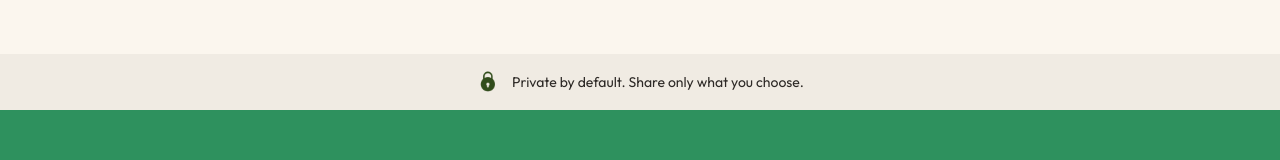
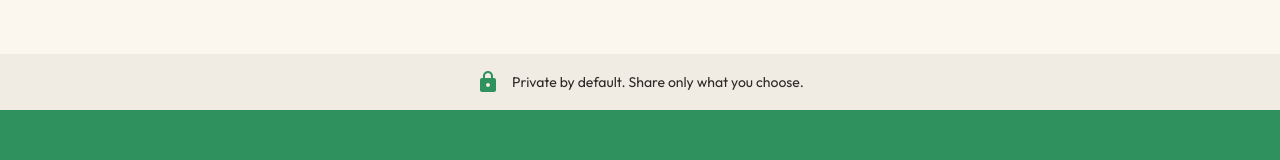
Before and after one commit to jmariano19/carelog-landing, a Next.js app: page / in a window 1280 px wide. Shown: the part 478-638 px from the top of the page. Built offline with nearby package versions, Linux system fonts and the light colour scheme.

Commit message:
Replace lock image with SVG, add favicon, language-based WhatsApp messages

```diff
--- a/app/layout.tsx
+++ b/app/layout.tsx
@@ -17,7 +17,10 @@ const outfit = Outfit({
 
 export const metadata: Metadata = {
   title: "CareLog — Mobile Landing",
-  description: "CareLog mobile landing page"
+  description: "CareLog mobile landing page",
+  icons: {
+    icon: "/favicon.svg",
+  },
 };
 
 export default function RootLayout({ children }: { children: React.ReactNode }) {
--- a/components/Hero.tsx
+++ b/components/Hero.tsx
@@ -43,7 +43,9 @@ export default function Hero() {
       {/* Privacy Banner */}
       <div className="w-full bg-[#f0ebe3] py-4">
         <div className="max-w-[420px] mx-auto px-6 flex items-center justify-center gap-3">
-          <img src="/Lock.png" alt="Privacy" className="w-[24px] h-[24px] object-contain" />
+          <svg width="24" height="24" viewBox="0 0 24 24" fill="none" xmlns="http://www.w3.org/2000/svg" className="flex-shrink-0">
+            <path d="M18 8H17V6C17 3.24 14.76 1 12 1C9.24 1 7 3.24 7 6V8H6C4.9 8 4 8.9 4 10V20C4 21.1 4.9 22 6 22H18C19.1 22 20 21.1 20 20V10C20 8.9 19.1 8 18 8ZM12 17C10.9 17 10 16.1 10 15C10 13.9 10.9 13 12 13C13.1 13 14 13.9 14 15C14 16.1 13.1 17 12 17ZM15 8H9V6C9 4.34 10.34 3 12 3C13.66 3 15 4.34 15 6V8Z" fill="#2e915e"/>
+          </svg>
           <p className="font-sans text-[14px] font-normal leading-[20px] text-[#2d2926]">
             {privacyText}
           </p>
```
Also changed, not shown: public/favicon.svg (added).
